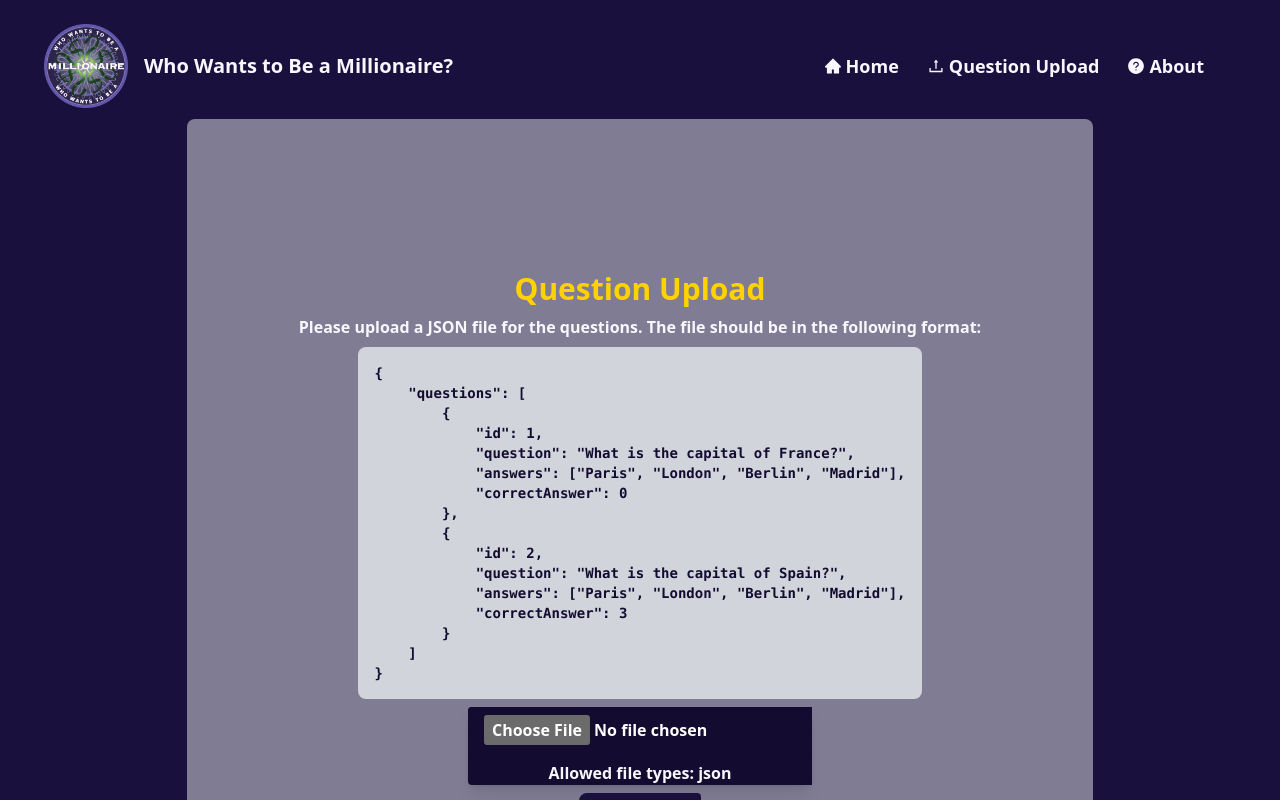
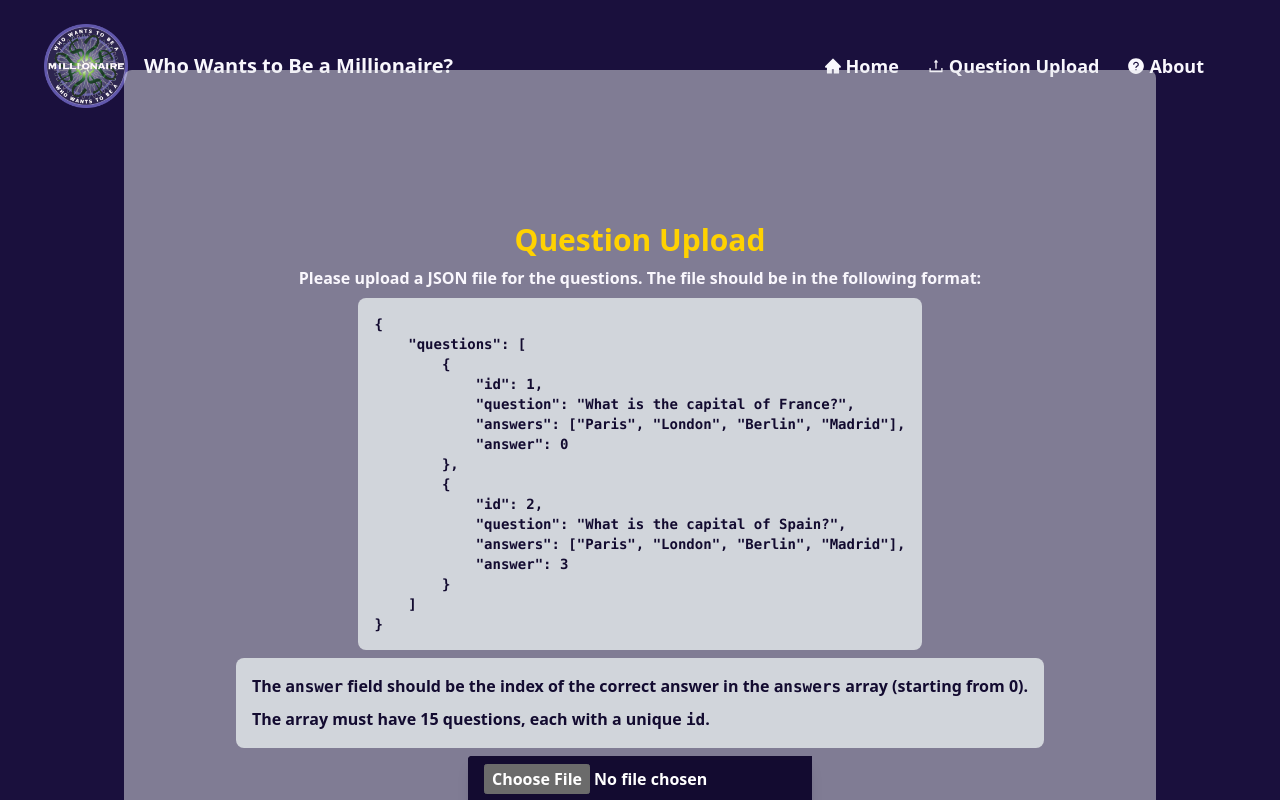
Before and after one commit to justrunis/who-wants-to-be-a-millionaire, a React (Vite) app in the folder who-wants-to-be-a-millionaire/: page /question-upload in a window 1280 px wide. Shown: the top 800 px of the page. Built offline with nearby package versions, Linux system fonts and the light colour scheme.

Commit message:
refactoring

```diff
--- /dev/null
+++ b/who-wants-to-be-a-millionaire/src/components/QuestionUpload/UploadInstructions.jsx
@@ -0,0 +1,47 @@
+import { motion } from "framer-motion";
+
+export default function UploadInstructions() {
+  return (
+    <motion.div
+      className="flex flex-col gap-2 items-center justify-center font-bold"
+      initial={{ opacity: 0 }}
+      animate={{ opacity: 1 }}
+      transition={{ duration: 1 }}
+    >
+      <h2 className="text-3xl text-center text-accent font-bold mt-10">
+        Question Upload
+      </h2>
+      <p>
+        Please upload a JSON file for the questions. The file should be in the
+        following format:
+      </p>
+      <pre className="bg-gray-300 p-4 rounded-lg text-sm text-base-300">
+        {`{
+    "questions": [
+        {
+            "id": 1,
+            "question": "What is the capital of France?",
+            "answers": ["Paris", "London", "Berlin", "Madrid"],
+            "answer": 0
+        },
+        {
+            "id": 2,
+            "question": "What is the capital of Spain?",
+            "answers": ["Paris", "London", "Berlin", "Madrid"],
+            "answer": 3
+        }
+    ]
+}`}
+      </pre>
+      <ul className="flex flex-col gap-2 text-left bg-gray-300 text-base-300 p-4 rounded-lg">
+        <li>
+          The <code>answer</code> field should be the index of the correct
+          answer in the <code>answers</code> array (starting from 0).
+        </li>
+        <li>
+          The array must have 15 questions, each with a unique <code>id</code>.
+        </li>
+      </ul>
+    </motion.div>
+  );
+}
--- a/who-wants-to-be-a-millionaire/src/pages/Game.jsx
+++ b/who-wants-to-be-a-millionaire/src/pages/Game.jsx
@@ -13,7 +13,6 @@
 
 export default function Game({ playerName }) {
   const questions = useSelector((state) => state.questions.questions);
-  console.log(questions);
 
   const [play] = useSound(startSound);
   const [playCorrect] = useSound(correct);
--- a/who-wants-to-be-a-millionaire/src/pages/QuestionUpload.jsx
+++ b/who-wants-to-be-a-millionaire/src/pages/QuestionUpload.jsx
@@ -5,37 +5,66 @@
 import { useNavigate } from "react-router-dom";
 import { useSelector, useDispatch } from "react-redux";
 import { questionsAction } from "../store/slices/questions";
+import UploadInstructions from "../components/QuestionUpload/UploadInstructions";
 
 export default function QuestionUpload() {
   const [questions, setQuestions] = useState([]);
+  const [file, setFile] = useState(null);
   const navigate = useNavigate();
   const dispatch = useDispatch();
 
   function handleFileUpload(e) {
-    const file = e.target.files[0];
-    if (file) {
-      const reader = new FileReader();
-      reader.onload = (e) => {
-        try {
-          const questions = JSON.parse(e.target.result);
-          // validate the questions object later
+    setFile(e.target.files[0]);
+  }
 
-          setQuestions(questions);
-        } catch (error) {
-          console.error(error);
-        }
-      };
-      reader.readAsText(file);
+  function validateQuestions(questions) {
+    if (!Array.isArray(questions) || questions.length !== 15) {
+      return "Please upload a file with 15 questions.";
     }
+
+    for (let question of questions) {
+      if (
+        typeof question.id !== "number" ||
+        typeof question.question !== "string" ||
+        !Array.isArray(question.answers) ||
+        question.answers.length !== 4 ||
+        question.answers.some((answer) => typeof answer !== "string") ||
+        typeof question.correct !== "number" ||
+        question.correct < 0 ||
+        question.correct >= question.answers.length
+      ) {
+        return "Invalid question format.";
+      }
+    }
+
+    return null;
   }
 
   function handleSubmit() {
-    if (questions.length === 0) {
-      alert("Please upload a file first");
+    if (!file) {
+      alert("Please upload a file first.");
       return;
     }
-    dispatch(questionsAction.setQuestions(questions));
-    navigate("/");
+
+    const reader = new FileReader();
+    reader.onload = (e) => {
+      try {
+        const questions = JSON.parse(e.target.result);
+        const validationError = validateQuestions(questions);
+        if (validationError) {
+          alert(validationError);
+          return;
+        }
+
+        setQuestions(questions);
+        dispatch(questionsAction.setQuestions(questions));
+        navigate("/");
+      } catch (error) {
+        alert("Error parsing JSON: " + error.message);
+        console.error(error);
+      }
+    };
+    reader.readAsText(file);
   }
 
   return (
@@ -46,31 +75,7 @@
         animate={{ opacity: 1 }}
         transition={{ duration: 1 }}
       >
-        <h2 className="text-3xl text-center text-accent font-bold mt-10">
-          Question Upload
-        </h2>
-        <p>
-          Please upload a JSON file for the questions. The file should be in the
-          following format:
-        </p>
-        <pre className="bg-gray-300 p-4 rounded-lg text-sm text-base-300">
-          {`{
-    "questions": [
-        {
-            "id": 1,
-            "question": "What is the capital of France?",
-            "answers": ["Paris", "London", "Berlin", "Madrid"],
-            "correctAnswer": 0
-        },
-        {
-            "id": 2,
-            "question": "What is the capital of Spain?",
-            "answers": ["Paris", "London", "Berlin", "Madrid"],
-            "correctAnswer": 3
-        }
-    ]
-}`}
-        </pre>
+        <UploadInstructions />
         <Upload
           onFileUpload={handleFileUpload}
           fileTypes=".json"
```
